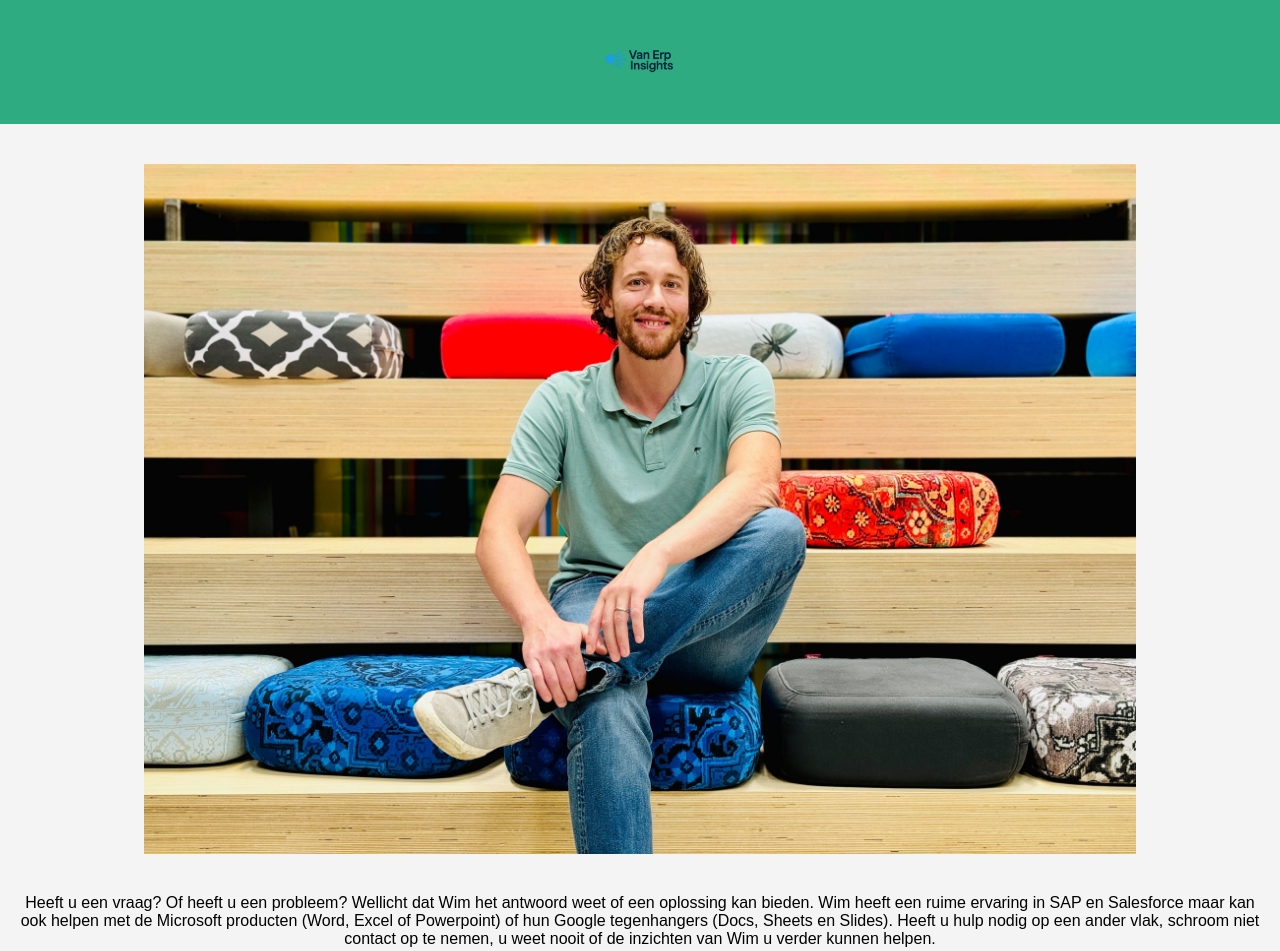
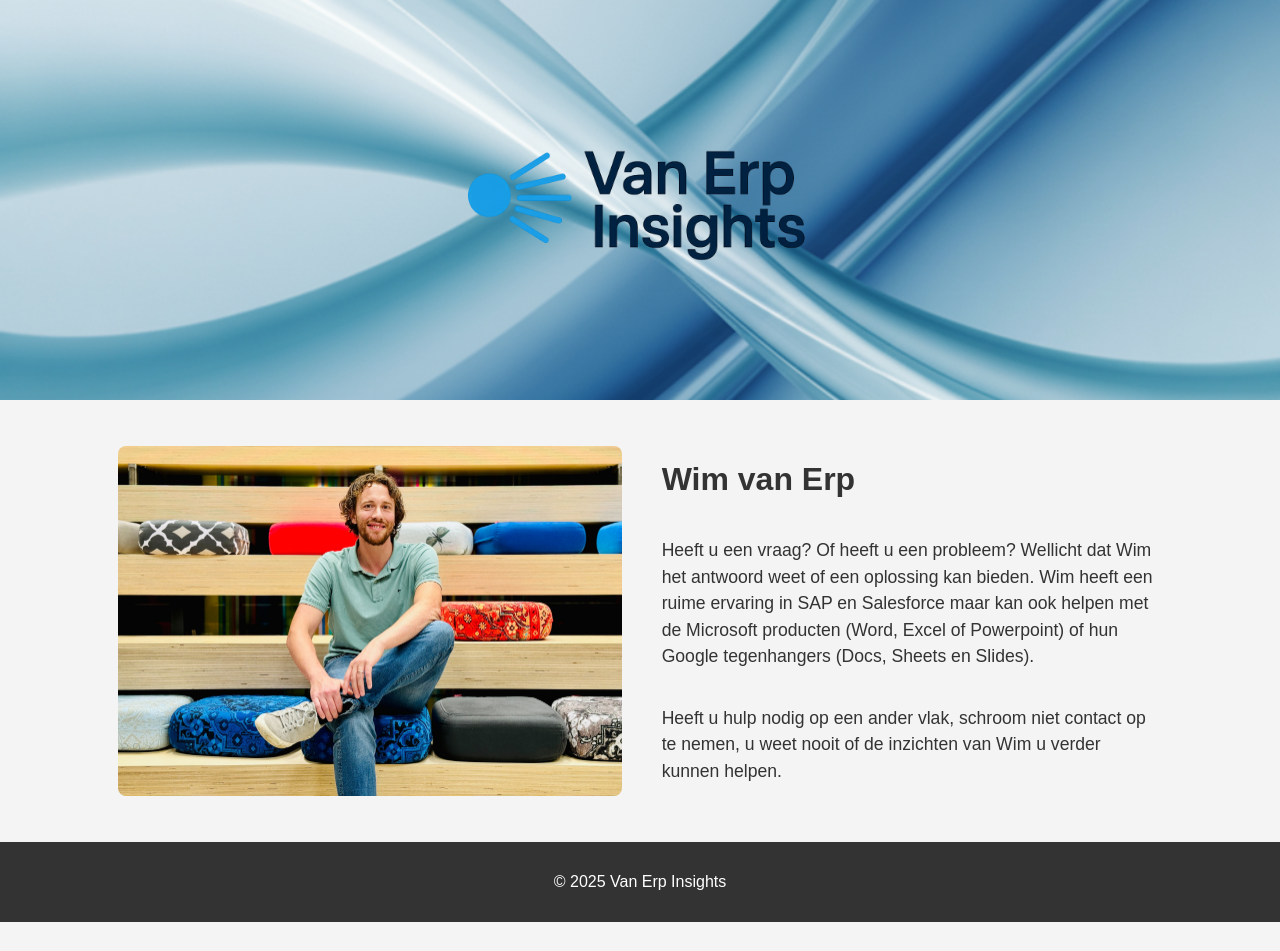
Before and after one commit to vanerpinsights/mijnwebsite, a plain HTML site: page index.html in a window 1280 px wide. Shown: the top 951 px of the page. After the commit the page ends 922 px from the top, so only its background shows below. Drawn offline with Linux system fonts and the light colour scheme.

Commit message:
Add files via upload

```diff
--- a/index.html
+++ b/index.html
@@ -11,9 +11,14 @@
   </header>
 
   <main>
-    <img src="Wim.jpg" alt="Wim van Erp" class="hero">
-    <p>Heeft u een vraag? Of heeft u een probleem? Wellicht dat Wim het antwoord weet of een oplossing kan bieden. Wim heeft een ruime ervaring in SAP en Salesforce maar kan ook helpen met de Microsoft producten (Word, Excel of Powerpoint) of hun Google tegenhangers (Docs, Sheets en Slides).
-Heeft u hulp nodig op een ander vlak, schroom niet contact op te nemen, u weet nooit of de inzichten van Wim u verder kunnen helpen.</p>
+    <div class="hero-section">
+      <img src="Wim.jpg" alt="Wim van Erp" class="hero">
+      <div>
+        <h1>Wim van Erp</h1>
+        <p>Heeft u een vraag? Of heeft u een probleem? Wellicht dat Wim het antwoord weet of een oplossing kan bieden. Wim heeft een ruime ervaring in SAP en Salesforce maar kan ook helpen met de Microsoft producten (Word, Excel of Powerpoint) of hun Google tegenhangers (Docs, Sheets en Slides).</p>
+        <p>Heeft u hulp nodig op een ander vlak, schroom niet contact op te nemen, u weet nooit of de inzichten van Wim u verder kunnen helpen.</p>
+      </div>
+    </div>
   </main>
 
   <footer>
--- a/style.css
+++ b/style.css
@@ -1,33 +1,66 @@
 body {
   font-family: Arial, sans-serif;
-  text-align: center;
   margin: 0;
   padding: 0;
   background-color: #f4f4f4;
+  color: #333;
 }
 
 header {
-  background-color: #2eab81;
+  background-color: #3BAF78; /* fallback kleur als afbeelding niet laadt */
+  background-image: url('Achtergrond.png');
+  background-repeat: no-repeat; /* herhalen uitzetten */
+  background-size: cover;       /* vult de hele header */
+  background-position: center;  /* afbeelding gecentreerd */
   color: white;
-  padding: 20px 0;
+  padding: 0;                   /* headerhoogte = logohoogte */
+  text-align: center;
 }
 
 header .logo {
-  height: 80px;
+  height: 400px; /* logo groot houden */
+  display: block;
+  margin: 0 auto;
 }
 
 main {
-  padding: 20px;
+  padding: 40px 20px;
+  display: flex;
+  justify-content: center;
+  align-items: center;
 }
 
-main .hero {
-  max-width: 80%;
+.hero-section {
+  display: flex;
+  justify-content: center;
+  align-items: center;
+  gap: 40px;
+  flex-wrap: wrap;
+}
+
+.hero-section img.hero {
   height: auto;
-  margin: 20px 0;
+  max-height: 350px; /* houdt afbeelding groot */
+  width: auto;
+  border-radius: 8px;
+  object-fit: cover;
+}
+
+.hero-section div {
+  display: flex;
+  flex-direction: column;
+  justify-content: center; /* tekst verticaal centreren */
+  max-width: 500px; /* breder tekstblok, bijna even breed als afbeelding */
+}
+
+.hero-section p {
+  font-size: 1.1em;
+  line-height: 1.5em;
 }
 
 footer {
   background-color: #333;
   color: white;
-  padding: 10px 0;
+  padding: 15px 0;
+  text-align: center;
 }
```
Also changed, not shown: Achtergrond.png (added).
